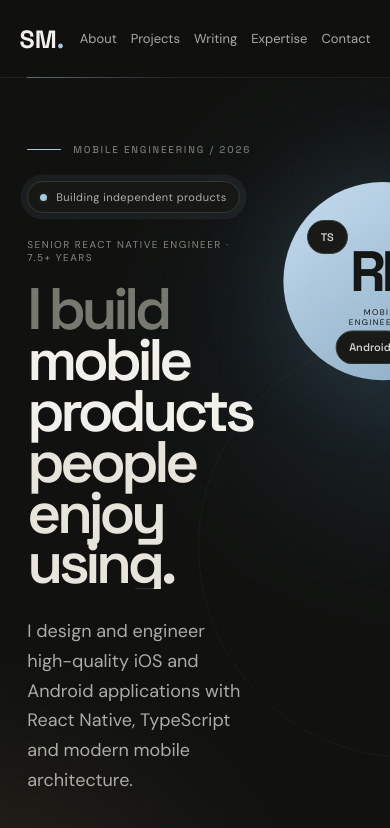
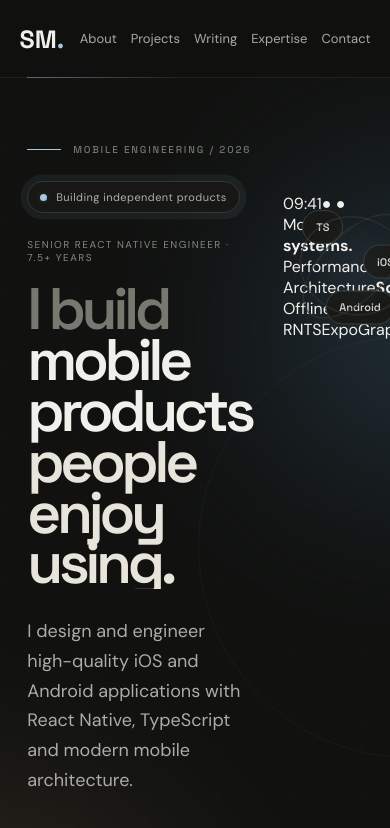
Before and after one commit to shubhammehta78/shubham-mehta-portfolio, a React (Vite) app: page / in a window 390 px wide. Shown: the top 828 px of the page. Built offline with nearby package versions, Linux system fonts and the light colour scheme.

Commit message:
feat: replace abstract hero with animated mobile UI showcase

```diff
--- a/src/App.tsx
+++ b/src/App.tsx
@@ -181,13 +181,25 @@ export default function App() {
           </div>
         </div>
 
-        <div className="hero-visual" aria-label="Abstract mobile engineering visual">
-          <div className="visual-orbit orbit-one" />
-          <div className="visual-orbit orbit-two" />
-          <div className="visual-core"><span>RN</span><small>MOBILE<br />ENGINEERING</small></div>
+        <div className="hero-visual" aria-label="Interactive mobile engineering visual">
+          <div className="visual-glow" />
+          <div className="phone-back phone-back-one" />
+          <div className="phone-back phone-back-two" />
+          <div className="phone-frame">
+            <div className="phone-notch" />
+            <div className="phone-top"><span>09:41</span><span>● ●</span></div>
+            <div className="phone-title">Mobile<br /><b>systems.</b></div>
+            <div className="phone-stat"><span>Performance</span><strong>98.4</strong><i /></div>
+            <div className="phone-chart"><span /><span /><span /><span /><span /><span /><span /></div>
+            <div className="phone-row"><span>Architecture</span><b>Scalable</b></div>
+            <div className="phone-row"><span>Offline sync</span><b>Ready</b></div>
+            <div className="phone-bottom"><span>RN</span><span>TS</span><span>Expo</span><span>GraphQL</span></div>
+          </div>
           <div className="visual-chip chip-one">TS</div>
           <div className="visual-chip chip-two">iOS</div>
           <div className="visual-chip chip-three">Android</div>
+          <div className="visual-orbit orbit-one" />
+          <div className="visual-orbit orbit-two" />
         </div>
 
         <div className="hero-scroll">SCROLL TO EXPLORE <span>↓</span></div>
```
